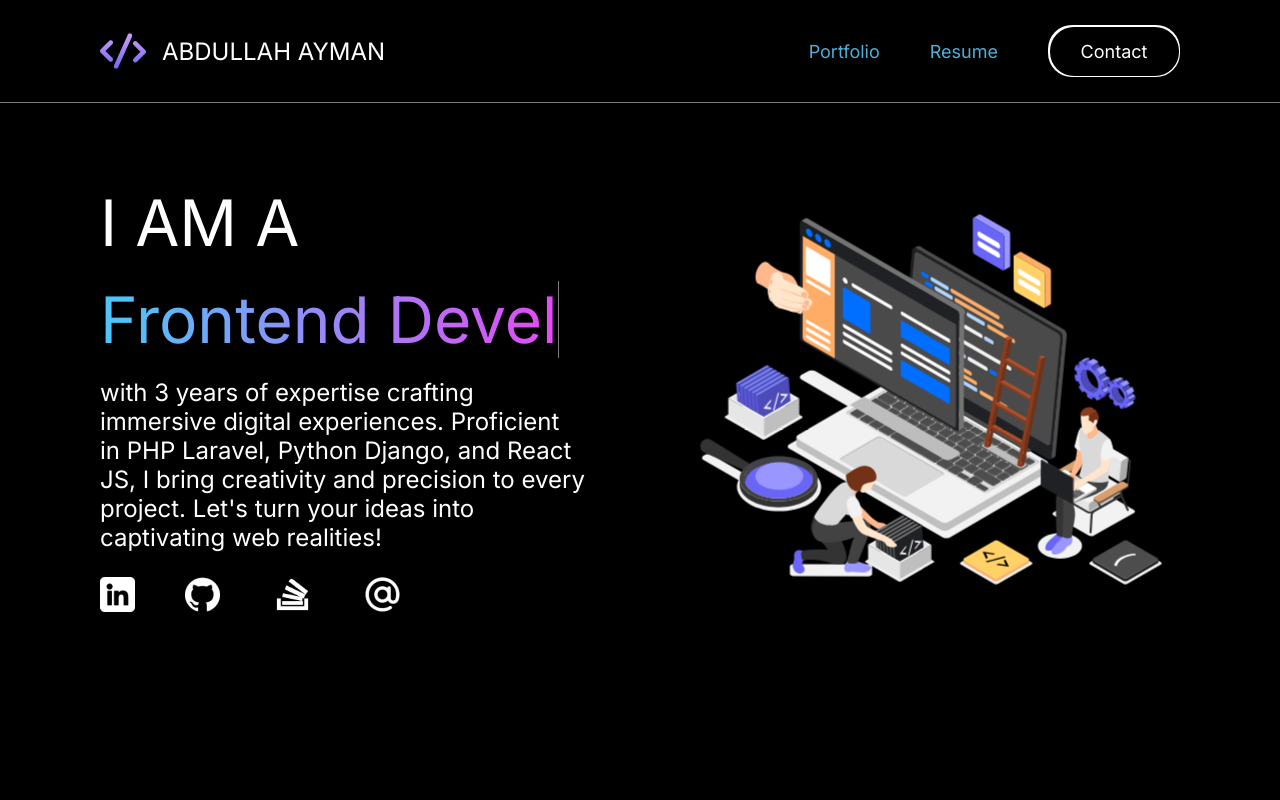
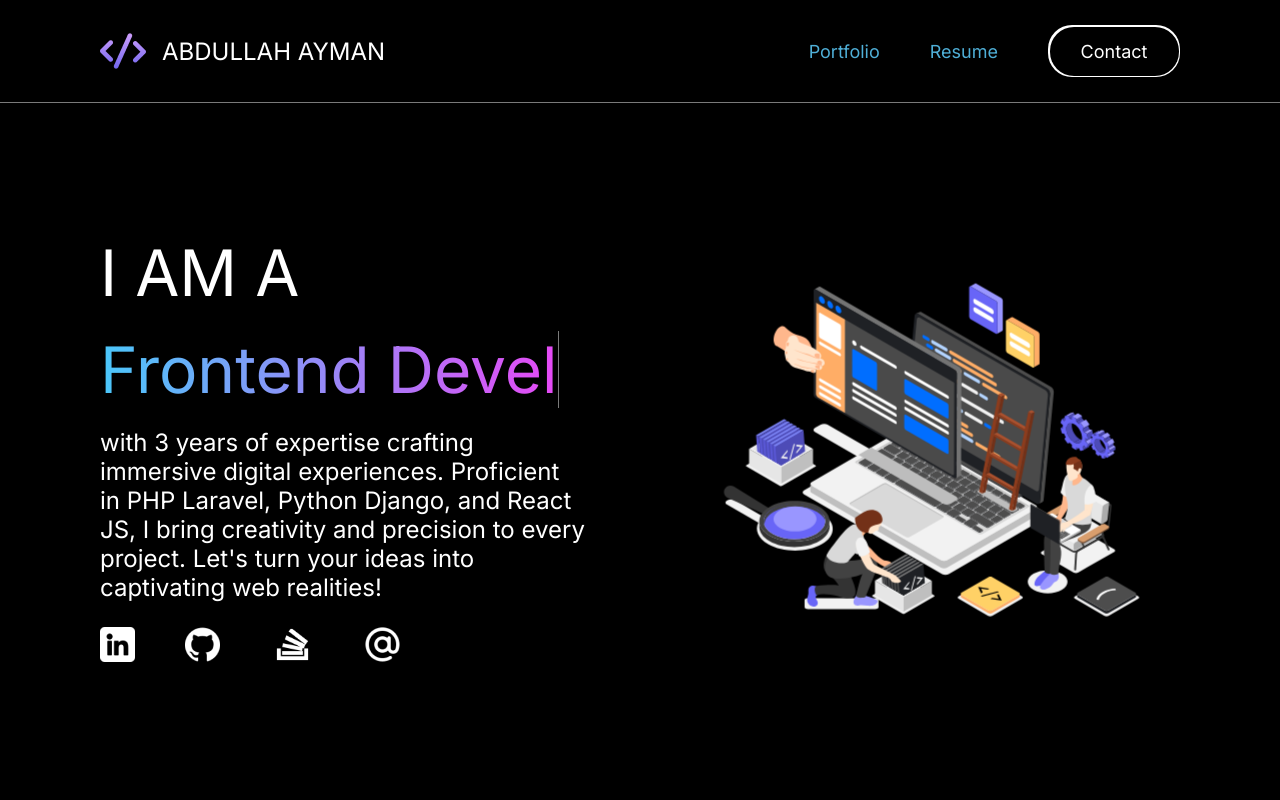
Before and after one commit to AbdullahAymanMSRE/portfolio, a React (Create React App) app: page / in a window 1280 px wide. Shown: the top 800 px of the page. Built offline with nearby package versions, Linux system fonts and the light colour scheme.

Commit message:
added links to works

```diff
--- a/src/components/Nav.jsx
+++ b/src/components/Nav.jsx
@@ -37,7 +37,7 @@ export default function Nav({ portfolioScroll }) {
           </a>
         </li>
         <li>
-          <Link className="contact-btn" to="">
+          <Link className="contact-btn" to="mailto:abdullahaymanmsre@gmail.com">
             Contact
           </Link>
         </li>
--- a/src/components/Portfolio.jsx
+++ b/src/components/Portfolio.jsx
@@ -8,6 +8,7 @@ import { ReactComponent as ReactIcon } from "../assets/svg/react.svg";
 import { ReactComponent as MysqlIcon } from "../assets/svg/mysql.svg";
 import { ReactComponent as PhpIcon } from "../assets/svg/php.svg";
 import { ReactComponent as GitIcon } from "../assets/svg/git.svg";
+import { Link } from "react-router-dom";
 
 export default function Portfolio({ ref }) {
   return (
@@ -18,7 +19,7 @@ export default function Portfolio({ ref }) {
           <div className="back">
             <div></div>
           </div>
-          <div className="work">
+          <Link className="work" to="algov-visualizer.vercel.app">
             <div className="img-background">
               <img src={algovImage} alt="work" />
             </div>
@@ -30,8 +31,11 @@ export default function Portfolio({ ref }) {
               <ReactIcon />
               <GitIcon />
             </div>
-          </div>
-          <div className="work">
+          </Link>
+          <Link
+            className="work"
+            to="https://www.upwork.com/freelancers/~016104954171b1b55c?p=1748239965108281344"
+          >
             <div className="img-background">
               <img src={garbageImage} alt="work" />
             </div>
@@ -45,7 +49,7 @@ export default function Portfolio({ ref }) {
               <PhpIcon />
               <MysqlIcon />
             </div>
-          </div>
+          </Link>
         </div>
       </div>
     </div>
--- a/src/styles/home.scss
+++ b/src/styles/home.scss
@@ -21,13 +21,15 @@
     > section {
       max-width: 45%;
     }
+    padding-top: 100px;
   }
   .right {
     @include mixins.flex();
     flex: 1;
     svg {
-      min-width: 540px;
+      // min-width: 540px;
       width: 100%;
+      max-width: 100%;
       // width: 612px;
       // height: 490px;
       animation: banner-animation 4s ease-in-out infinite;
```
